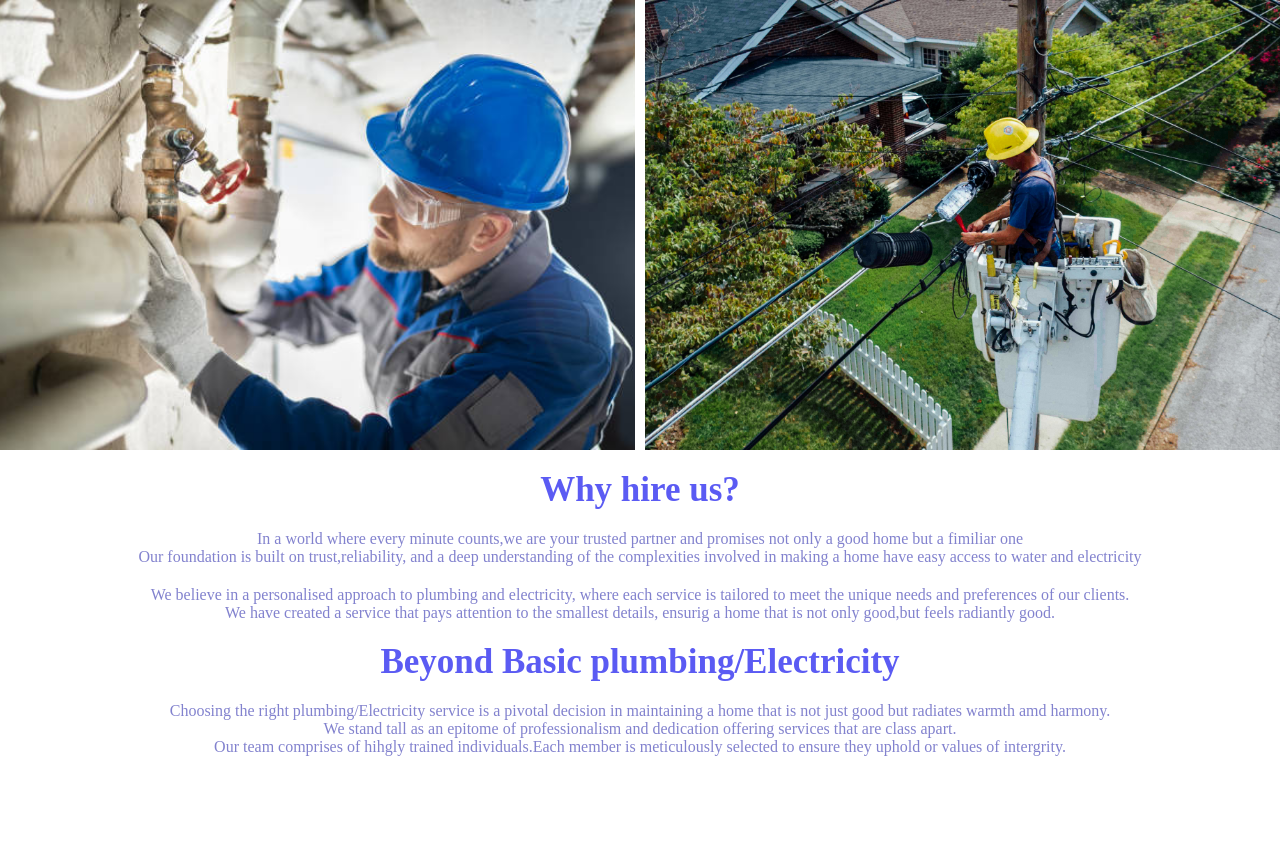
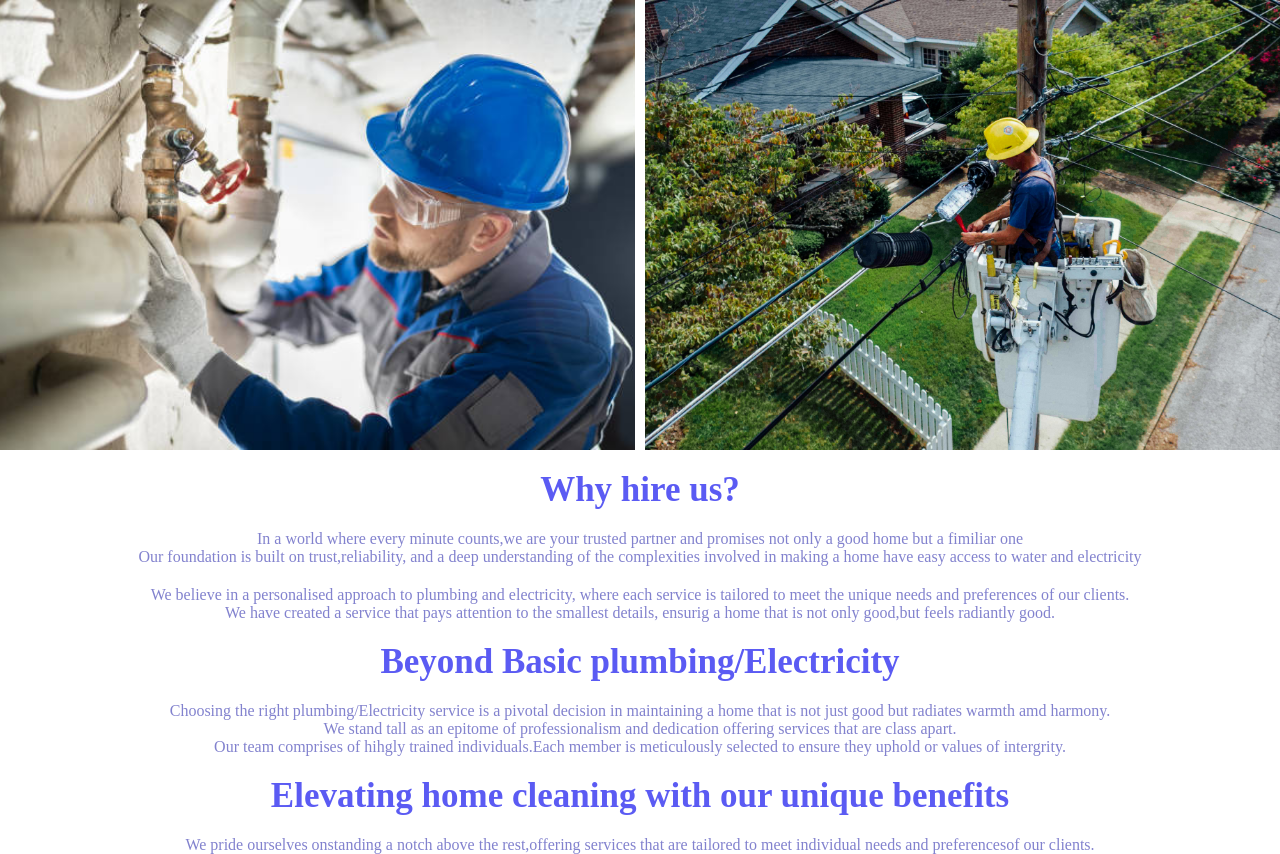
Before and after one commit to ChukaCSTD/Fullstack_Services, a plain HTML site: page whyus.html in a window 1280 px wide. Before the commit the page ends 800 px from the top, so only its background shows below. Drawn offline with Linux system fonts and the light colour scheme.

Commit message:
added more text

```diff
--- a/whyus.html
+++ b/whyus.html
@@ -30,5 +30,11 @@
             Our team comprises of hihgly trained individuals.Each member is meticulously selected to ensure they uphold or values of intergrity. <br>
         </p>
     </div>
+    <div>
+        <p class="header"><b>Elevating home cleaning with our unique benefits</b> </p>
+        <p class="writeups">We pride ourselves onstanding a notch above the rest,offering services that are tailored to meet individual needs
+            and preferencesof our clients.
+        </p>
+    </div>
 </body>
 </html>
```
